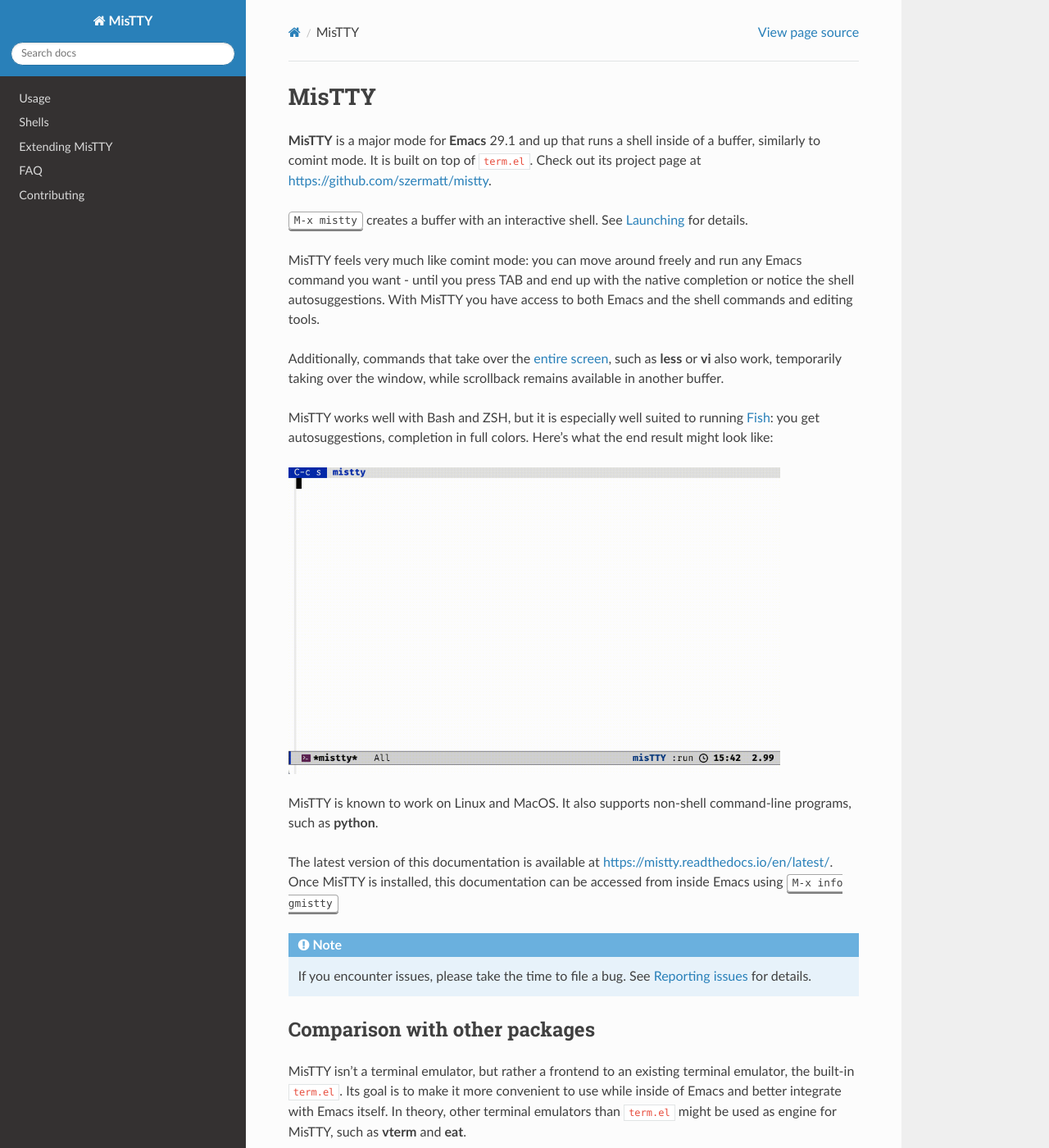
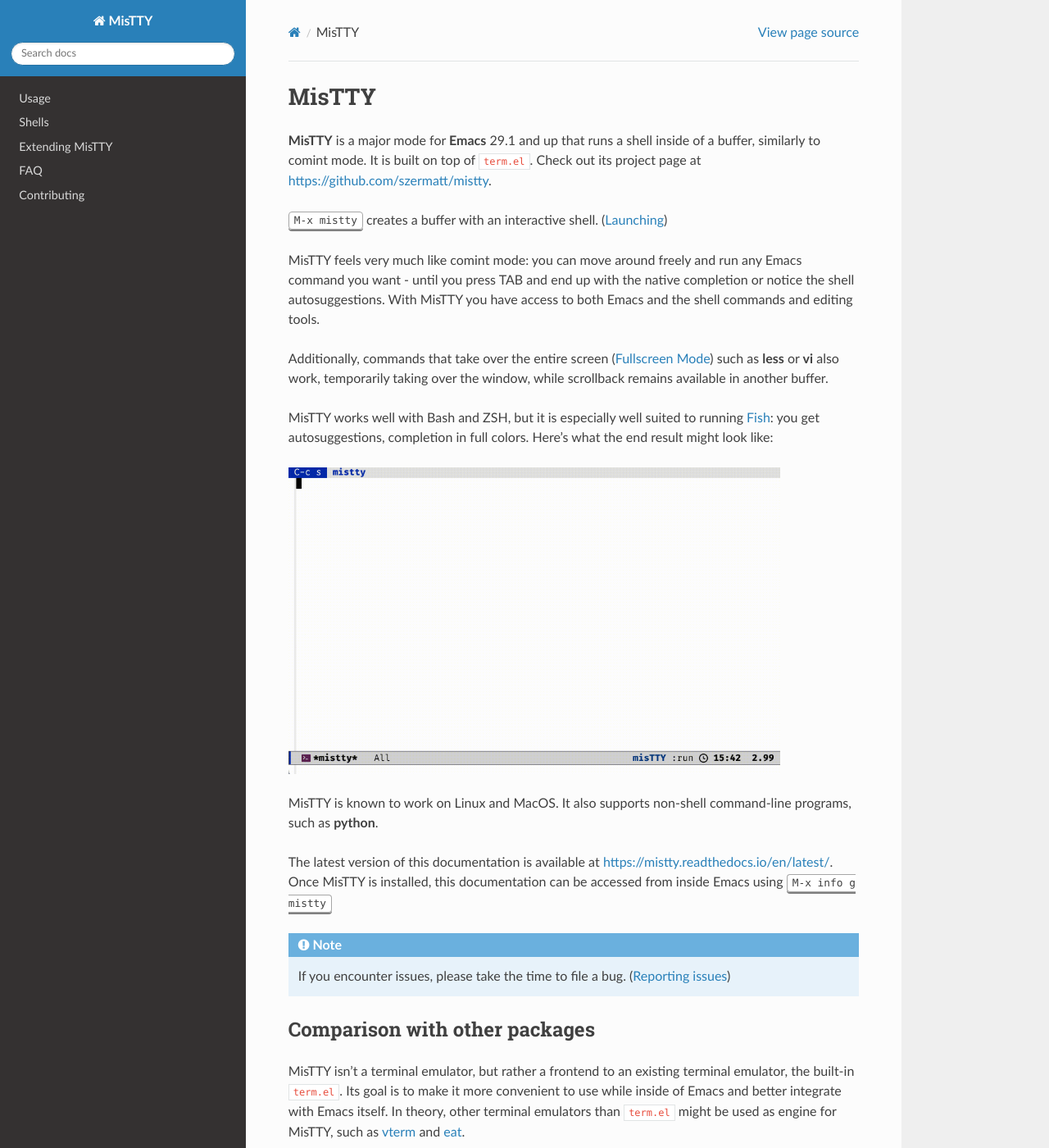
Before and after one commit to szermatt/mistty, a Sphinx documentation site: the page built from docs/source/index.rst, in a window 1280 px wide and 1400 px high. Shown: the whole window at 82% size. Built offline with Sphinx 7.4.7 and the Read the Docs theme 3.1.0, drawn with Linux system fonts in a browser that asks for light colours; some of the changed text lies outside the part shown.

Commit message:
docs: Clean up index.rst so it looks ok on info.
Also add links to coterm, vterm and eat, mentioned in the comparison section.

```diff
--- a/docs/source/index.rst
+++ b/docs/source/index.rst
@@ -6,8 +6,7 @@
 top of :file:`term.el`. Check out its project page at
 https://github.com/szermatt/mistty.
 
-:kbd:`M-x mistty` creates a buffer with an interactive shell. See
-:ref:`launching` for details.
+:kbd:`M-x mistty` creates a buffer with an interactive shell. (:ref:`launching`)
 
 MisTTY feels very much like comint mode: you can move around freely
 and run any Emacs command you want - until you press TAB and end up
@@ -15,8 +14,8 @@
 MisTTY you have access to both Emacs and the shell commands and
 editing tools.
 
-Additionally, commands that take over the :ref:`entire
-screen<fullscreen>`, such as :command:`less` or :command:`vi` also
+Additionally, commands that take over the entire screen
+(:ref:`fullscreen`) such as :command:`less` or :command:`vi` also
 work, temporarily taking over the window, while scrollback remains
 available in another buffer.
 
@@ -37,12 +36,11 @@
 The latest version of this documentation is available at
 https://mistty.readthedocs.io/en/latest/.  Once MisTTY is installed,
 this documentation can be accessed from inside Emacs using :kbd:`M-x
-info gmistty`
+info g mistty`
 
 .. note::
 
-   If you encounter issues, please take the time to file a bug. See
-   :ref:`reporting` for details.
+   If you encounter issues, please take the time to file a bug. (:ref:`reporting`)
 
 Comparison with other packages
 ------------------------------
@@ -51,13 +49,15 @@
 terminal emulator, the built-in :file:`term.el`. Its goal is to make
 it more convenient to use while inside of Emacs and better integrate
 with Emacs itself. In theory, other terminal emulators than
-:file:`term.el` might be used as engine for MisTTY, such as
-:program:`vterm` and :program:`eat`.
+:file:`term.el` might be used as engine for MisTTY, such as `vterm
+<https://github.com/akermu/emacs-libvterm>`_ and `eat
+<https://codeberg.org/akib/emacs-eat>`_.
 
-MisTTY has some similarities with :program:`coterm`; it offers the
-same switch between full-screen and line mode.
+MisTTY has some similarities with `coterm
+<https://github.com/emacsmirror/coterm>`_; it offers the same switch
+between full-screen and line mode.
 
-:program:`Coterm`, :program:`ansi-term` and :program:`eat` all have a
+:program:`Coterm`, :program:`term.el` and :program:`eat` all have a
 line mode, just like :program:`comint` does, which allows you to edit
 a command line as a whole before sending it to the shell. While in
 line mode, rendering is done by Emacs and editing commands are Emacs
```
Also changed, not shown: other parts of docs/source/index.rst (+1 -1 lines), 1 other file.
